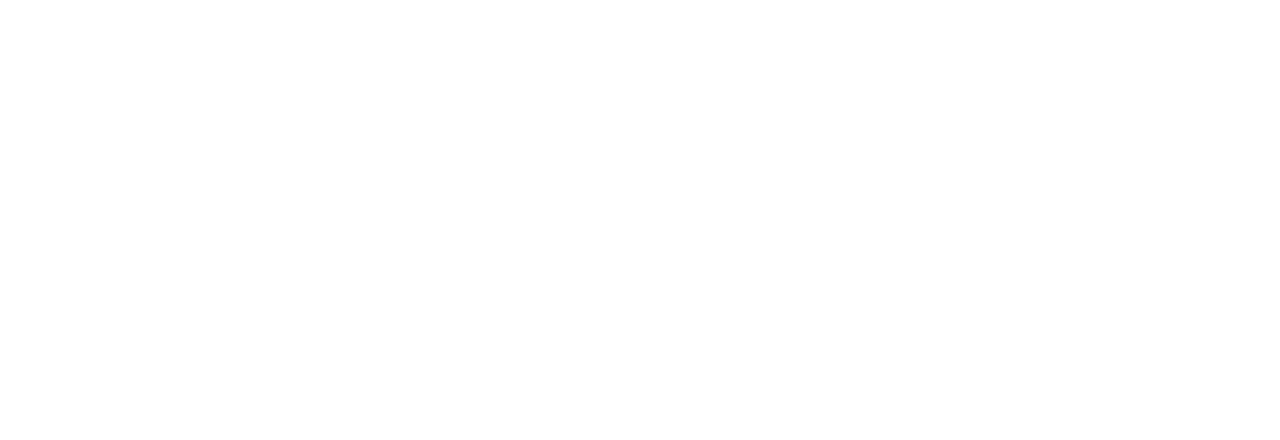
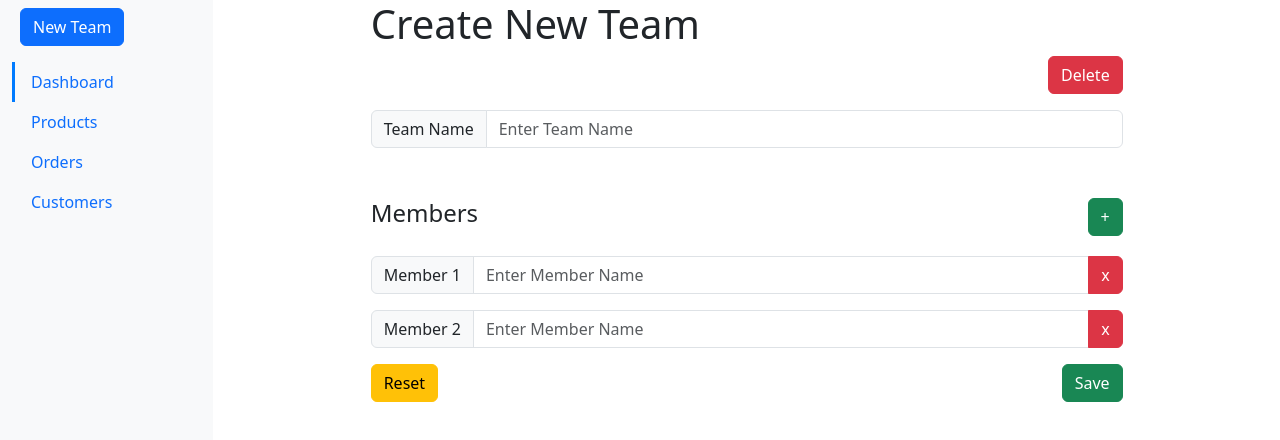
Before and after one commit to iamrajatjaswal/user-info-editor, a plain HTML site: page index.html in a window 1280 px wide. Drawn offline with nearby package versions, Linux system fonts and the light colour scheme.

Commit message:
Added Boilerplate layout of this code

```diff
--- /dev/null
+++ b/css/main.css
@@ -0,0 +1,39 @@
+  /* Make the sidebar and its parent container take full height */
+  #sidebar {
+    height: 100vh;
+    /* 100% viewport height */
+    position: sticky;
+    top: 0;
+  }
+
+  #content {
+    height: 100vh;
+    max-width: 800px;
+    /* Limit the maximum width of the content area */
+    margin: 0 auto;
+    /* Center the content horizontally */
+  }
+
+  /* Style for the sidebar list items */
+  #sidebar .nav-link {
+    border-left: 3px solid transparent;
+    padding-left: 1rem;
+  }
+
+  #sidebar .nav-link.active {
+    border-left-color: #007bff;
+    /* Border color for the active item */
+    background-color: #f8f9fa;
+    /* Background color for the active item */
+  }
+
+
+  /* Style for input fields and delete buttons */
+  .input-group {
+    margin-bottom: 1rem;
+  }
+
+  .delete-button {
+    /* color: red; */
+    cursor: pointer;
+  }
--- a/index.html
+++ b/index.html
@@ -4,8 +4,113 @@
     <meta charset="UTF-8" />
     <meta name="viewport" content="width=device-width, initial-scale=1.0" />
     <title>User Info Editor</title>
+
+    <link
+      href="https://cdn.jsdelivr.net/npm/bootstrap@5.3.1/dist/css/bootstrap.min.css"
+      rel="stylesheet"
+      integrity="sha384-4bw+/aepP/YC94hEpVNVgiZdgIC5+VKNBQNGCHeKRQN+PtmoHDEXuppvnDJzQIu9"
+      crossorigin="anonymous"
+    />
+
+    <link href="./css/main.css" rel="stylesheet" />
   </head>
   <body>
+    <div class="main">
+      <div class="container-fluid">
+        <div class="row">
+          <!-- Sidebar -->
+          <nav
+            id="sidebar"
+            class="col-md-3 col-lg-2 d-md-block bg-light sidebar"
+          >
+            <div class="position-sticky">
+              <!-- Add a "New Team" button at the top -->
+              <button class="btn btn-primary mt-2 mx-2">New Team</button>
 
+              <ul class="nav flex-column mt-3">
+                <li class="nav-item">
+                  <a class="nav-link active" href="#"> Dashboard </a>
+                </li>
+                <li class="nav-item">
+                  <a class="nav-link" href="#"> Products </a>
+                </li>
+                <li class="nav-item">
+                  <a class="nav-link" href="#"> Orders </a>
+                </li>
+                <li class="nav-item">
+                  <a class="nav-link" href="#"> Customers </a>
+                </li>
+              </ul>
+            </div>
+          </nav>
+
+          <!-- Content -->
+          <main id="content" class="col-md-9 ms-sm-auto col-lg-10 px-md-4">
+            <!-- Your main content goes here -->
+            <h1>Create New Team</h1>
+            <!-- Team Name Input Field -->
+
+            <button class="btn btn-danger delete-button float-end mb-3">
+              Delete
+            </button>
+
+            <div class="input-group">
+              <span class="input-group-text">Team Name</span>
+              <input
+                type="text"
+                class="form-control"
+                placeholder="Enter Team Name"
+              />
+            </div>
+
+            <div
+              style="
+                display: flex;
+                justify-content: space-between;
+                align-items: center;
+                margin-top: 50px;
+                margin-bottom: 20px;
+              "
+            >
+              <h4>Members</h4>
+              <button class="btn btn-success add-button">+</button>
+            </div>
+            <!-- Members Input Fields -->
+            <div class="input-group">
+              <span class="input-group-text">Member 1</span>
+              <input
+                type="text"
+                class="form-control"
+                placeholder="Enter Member Name"
+              />
+              <button class="btn btn-danger delete-button">x</button>
+            </div>
+
+            <div class="input-group">
+              <span class="input-group-text">Member 2</span>
+              <input
+                type="text"
+                class="form-control"
+                placeholder="Enter Member Name"
+              />
+              <button class="btn btn-danger delete-button">x</button>
+            </div>
+
+            <!-- Save and Reset Buttons -->
+            <div class="d-flex justify-content-between">
+              <button class="btn btn-warning">Reset</button>
+              <button class="btn btn-success">Save</button>
+            </div>
+          </main>
+        </div>
+      </div>
+    </div>
+
+    <script
+      src="https://cdn.jsdelivr.net/npm/bootstrap@5.3.1/dist/js/bootstrap.bundle.min.js"
+      integrity="sha384-HwwvtgBNo3bZJJLYd8oVXjrBZt8cqVSpeBNS5n7C8IVInixGAoxmnlMuBnhbgrkm"
+      crossorigin="anonymous"
+    ></script>
+    <script src="./js/main.js"></script>
   </body>
 </html>
```
Also changed, not shown: js/main.js (added).
